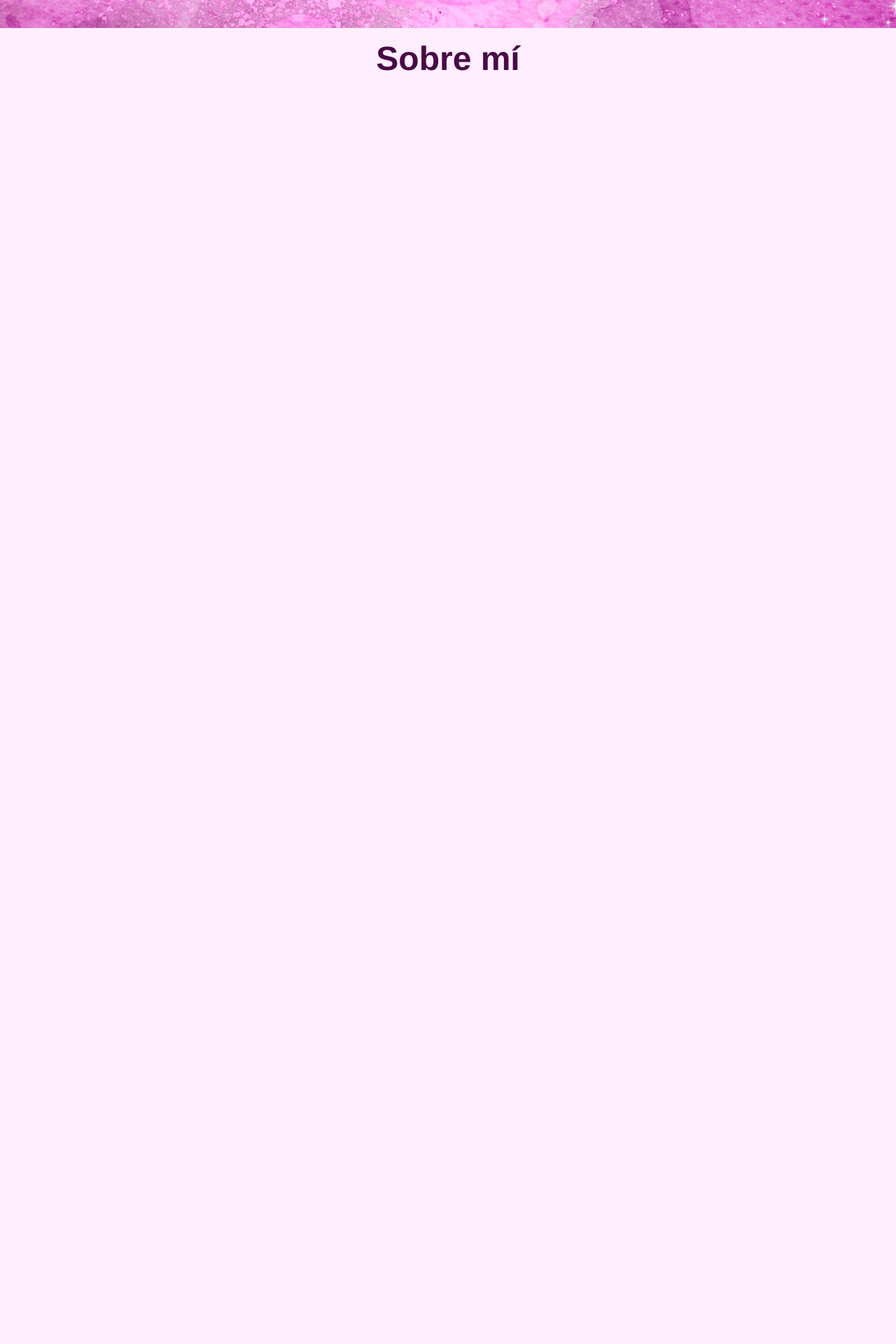
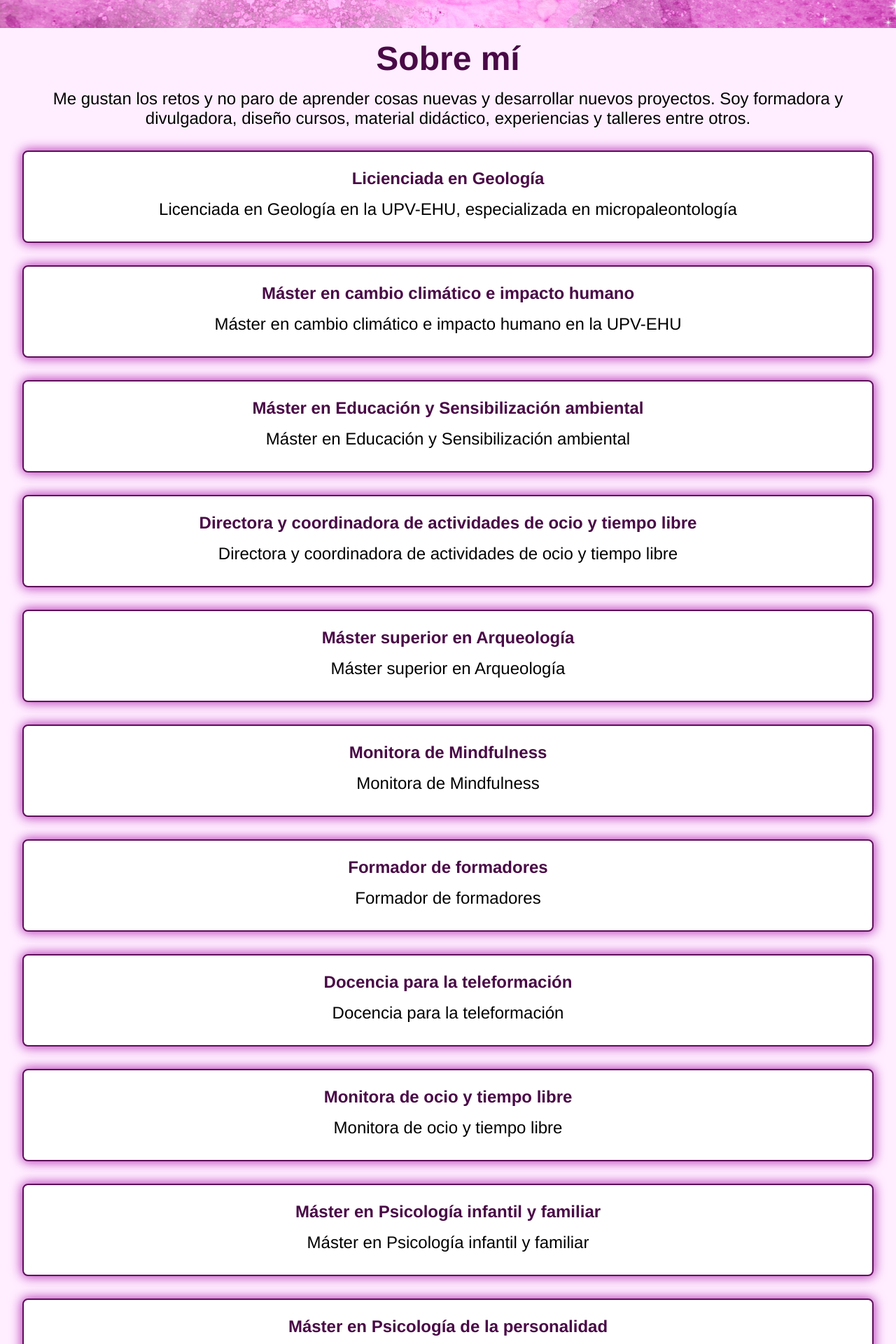
Before and after one commit to A-Goffard/A-Goffard.github.io, a Vue app: page /sobremi in a window 1280 px wide. Shown: the part 120-2040 px from the top of the page at 70% size. Before the commit the page ends 800 px from the top, so only its background shows below. Built offline with nearby package versions, Linux system fonts and the light colour scheme.

Commit message:
formaciones

```diff
--- a/src/App.vue
+++ b/src/App.vue
@@ -35,7 +35,10 @@ export default {
   text-align: center;
   background-color: var(--rosahipermegaclarito);
 }
-
+p{
+  font-size: 1.5rem;
+  margin: 1rem;
+}
 :root {
   --moradomuyoscuro: #490946;
   --moradooscuro: #5e0f5a;
--- /dev/null
+++ b/src/components/FormacionCard.vue
@@ -0,0 +1,53 @@
+<!-- formacionCard.vue -->
+<template>
+    <div class="formacion-card">
+      <h2>{{ formacion.title }}</h2>
+      <p>{{ formacion.description }}</p>
+    </div>
+  </template>
+
+  <script>
+  export default {
+    props: {
+      formacion: {
+        type: Object,
+        required: true
+      }
+    }
+  }
+  </script>
+
+  <style scoped>
+  .formacion-card{
+    margin: 1rem;
+    border-radius: 0.5rem;
+    border: solid 0.15rem var(--moradooscuro);
+    padding: 1rem;
+    background-color: var(--blanco);
+    box-shadow: 0rem 0rem 1rem 0.1rem var(--lilaboton);
+    transition: 250ms ease;
+  }
+  .formacion-card:hover{
+    box-shadow: 0rem 0rem 1rem 0.3rem var(--lilabotonhover);
+    border: solid 0.15rem var(--moradomuyoscuro);
+  }
+
+  h2 {
+    color: var(--moradomuyoscuro);
+    margin: 0.5rem;
+    background-color: var(--blanco);
+  }
+
+  p {
+    background-color: var(--blanco);
+  }
+
+  img {
+    background-color: var(--blanco);
+    max-width: 95%;
+    max-height: 100%;
+    margin: 0.5rem;
+    border-radius: 0.5rem;
+    border: solid 1px var(--rosaclaro);
+  }
+  </style>
--- a/src/router/index.js
+++ b/src/router/index.js
@@ -5,6 +5,7 @@ import Curriculum from '../views/Curriculum.vue';
 import Skills from '../views/Skills.vue';
 import Proyectos from '../views/Proyectos.vue';
 import Contacto from '../views/Contacto.vue';
+
 
 const routes = [
   {
--- a/src/views/SobreMi.vue
+++ b/src/views/SobreMi.vue
@@ -1,13 +1,114 @@
 <template>
     <div>
         <h1 class="titulo">Sobre mí</h1>
+        <div>
+            <p>
+                Me gustan los retos y no paro de aprender cosas nuevas y desarrollar nuevos proyectos. Soy formadora y divulgadora, diseño cursos, material didáctico, experiencias y talleres entre otros.
+            </p>
+            <div class="contenedor-formaciones">
+                <div class="fitxas" v-for="formacion in formaciones" :key="formacion.id">
+                    <FormacionCard class="fitxa" :formacion="formacion" />
+                  </div>
+            </div>
+        </div>
     </div>
 </template>
 
 <script setup>
 
+import FormacionCard from '../components/FormacionCard.vue';
+
+import { ref } from 'vue';
+
+  const formaciones= ref([
+    {
+        id: 1,
+        title: 'Licienciada en Geología',
+        description: 'Licenciada en Geología en la UPV-EHU, especializada en micropaleontología',
+    },
+    {
+        id: 2,
+        title: 'Máster en cambio climático e impacto humano',
+        description: 'Máster en cambio climático e impacto humano en la UPV-EHU',
+    },
+    {
+        id: 3,
+        title: 'Máster en Educación y Sensibilización ambiental',
+        description: 'Máster en Educación y Sensibilización ambiental',
+    },
+    {
+        id: 4,
+        title: 'Directora y coordinadora de actividades de ocio y tiempo libre',
+        description: 'Directora y coordinadora de actividades de ocio y tiempo libre',
+    },
+    {
+        id: 5,
+        title: 'Máster superior en Arqueología',
+        description: 'Máster superior en Arqueología',
+    },
+    {
+        id: 6,
+        title: 'Monitora de Mindfulness',
+        description: 'Monitora de Mindfulness',
+    },
+    {
+        id: 7,
+        title: 'Formador de formadores',
+        description: 'Formador de formadores',
+    },
+    {
+        id: 8,
+        title: 'Docencia para la teleformación',
+        description: 'Docencia para la teleformación',
+    },
+    {
+        id: 9,
+        title: 'Monitora de ocio y tiempo libre',
+        description: 'Monitora de ocio y tiempo libre',
+    },
+    {
+        id: 10,
+        title: 'Máster en Psicología infantil y familiar',
+        description: 'Máster en Psicología infantil y familiar',
+    },
+    {
+        id: 11,
+        title: 'Máster en Psicología de la personalidad',
+        description: 'Máster en Psicología de la personalidad',
+    },
+    {
+        id: 12,
+        title: 'Postgrado en Psicología Holística',
+        description: 'Postgrado en Psicología Holística',
+    },
+    {
+        id: 13,
+        title: 'Arteterapia',
+        description: 'Arteterapia',
+    },
+    {
+        id: 14,
+        title: 'Pedagogía',
+        description: 'Pedagogía',
+    },
+    {
+        id: 15,
+        title: 'Musicoterapia',
+        description: 'Musicoterapia',
+    },
+
+    // Agrega más proyectos según sea necesario
+  ]);
+
 </script>
 
 <style scoped>
-
+.contenedor-formaciones {
+    display: flex;
+    flex-direction: column;
+    justify-content: center;
+}
+.fitxas{
+    margin: 0rem 1rem;
+}
 </style>
```
